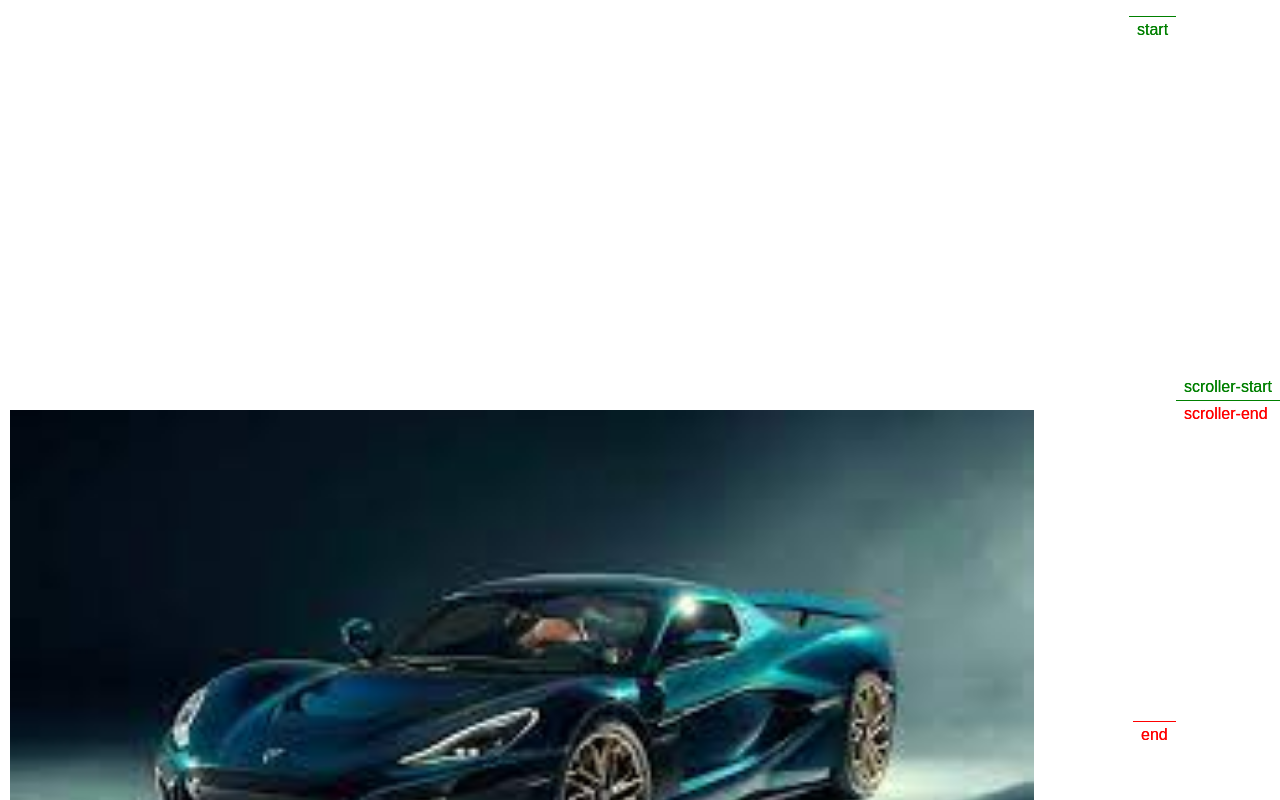
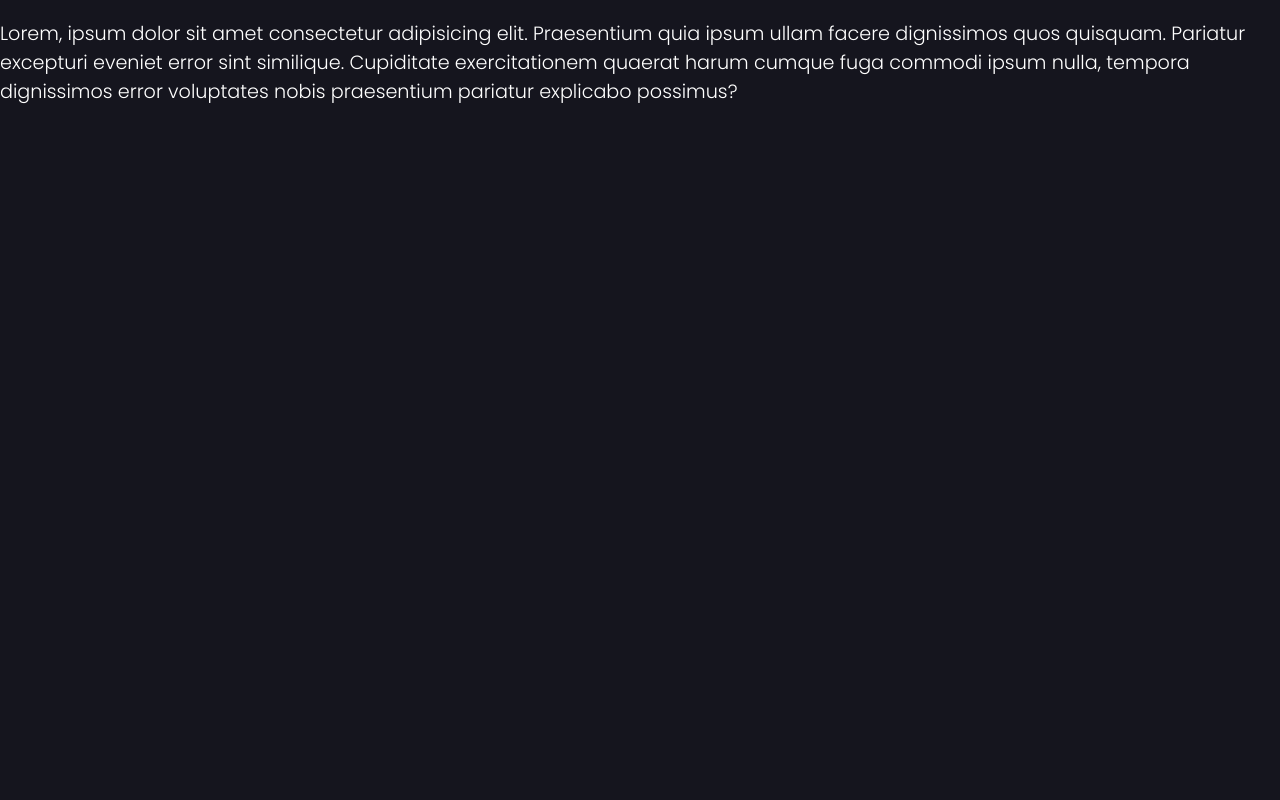
Before and after one commit to mofopeadegoke/scrollbar-gsap-animations, a React (Create React App) app in the folder react-app/: page / in a window 1280 px wide. Shown: the top 800 px of the page. Built offline with nearby package versions, Linux system fonts and the light colour scheme.

Commit message:
The image slider

```diff
--- a/react-app/src/App.css
+++ b/react-app/src/App.css
@@ -1,24 +1,52 @@
-.slider-container {
-  width: 100%;
-  overflow: hidden;
+@import url('https://fonts.googleapis.com/css2?family=Poppins:wght@300&display=swap');
+
+body {
+  margin: 0;
+  background: #15151e;
+  overflow-x: hidden;
+  font-family: 'Poppins', sans-serif;
 }
 
-.image-slider {
-  display: flex;
-  list-style: none;
-  padding: 0;
-  transition: transform 0.5s ease;
+p {
+  color: #fff;
+  font-size: 1.2rem;
 }
 
-.image-slider li {
-  flex: 0 0 100%;
-  /* Each image takes 100% of the container width */
-  padding: 10px;
-  transition: transform 0.5s ease;
+.races {
+  width: fit-content;
+  display: flex;
+  flex-wrap: nowrap;
 }
 
-.image-slider img {
-  width: 80%;
-  /* Initial size */
-  transition: transform 0.5s ease;
+.races img {
+  font-family: 'Staatliches', cursive;
+  width: 40rem;
+  flex-shrink: 0;
+  padding-right: 0.3em;
+  padding-left: 0.3em;
+  margin: 0;
 }
+
+.races h2:last-of-type {
+  background: #e1e1ff;
+}
+
+.lightBG {
+  background: #313143;
+}
+
+.space-20vh {
+  height: 20vh;
+}
+
+.space-30vh {
+  height: 30vh;
+}
+
+.space-50vh {
+  height: 50vh;
+}
+
+.space-100vh {
+  height: 100vh;
+}
--- a/react-app/src/App.js
+++ b/react-app/src/App.js
@@ -1,70 +1,74 @@
 import React, { useEffect, useRef } from "react";
 import { gsap } from "gsap";
-import { ScrollTrigger } from "gsap/ScrollTrigger";
-import carOne from "./assets/car 3.jpg";
-import carTwo from "./assets/car 4.jpg";
+import ScrollTrigger from "gsap/ScrollTrigger";
+import carThree from "./assets/car 3.jpg";
+import carFour from "./assets/car 4.jpg";
 import carFive from "./assets/car 5.jpg";
-import "./App.css"; // Import your CSS file
+import "./App.css";
 
 gsap.registerPlugin(ScrollTrigger);
 
-const App = () => {
-  const sliderRef = useRef(null);
+function App() {
+  const racesRef = useRef(null);
 
   useEffect(() => {
-    const slider = sliderRef.current;
-    const images = slider.querySelectorAll("li");
+    const races = racesRef.current;
 
-    gsap.to(images, {
-      scale: 0.8, // Initial scale for all images
-      scrollTrigger: {
-        trigger: slider,
-        start: "top center",
-        end: "bottom center",
-        scrub: 1,
-        markers: true, // Remove in production
-        toggleActions: "play none none none",
-        pin: slider,
+    function getScrollAmount() {
+      const racesWidth = races.scrollWidth;
+      const windowWidth = window.innerWidth;
+      return -(racesWidth - windowWidth);
+    }
+
+    const tween = gsap.to(races, {
+      x: getScrollAmount,
+      duration: () => {
+        return Math.abs(getScrollAmount()) / 100; // Adjust the divisor for desired scroll speed
       },
+      ease: "none",
     });
 
-    gsap.to(images, {
-      xPercent: -100,
-      scrollTrigger: {
-        trigger: slider,
-        start: "top top",
-        end: () => `+=${100 * (images.length - 1)}`,
-        scrub: 1,
-        pin: slider,
-      },
+    ScrollTrigger.create({
+      trigger: ".racesWrapper",
+      start: "top 20%",
+      end: () => `+=${getScrollAmount() * -1}`,
+      pin: true,
+      animation: tween,
+      scrub: 1,
+      invalidateOnRefresh: true,
     });
   }, []);
 
   return (
-    <div className="slider-container">
-      <ul ref={sliderRef} className="image-slider">
-        <li>
-          <img src={carOne} alt="Image 1" />
-        </li>
-        <li>
-          <img src={carOne} alt="Image 2" />
-        </li>
-        <li>
-          <img src={carOne} alt="Image 2" />
-        </li>
-        <li>
-          <img src={carOne} alt="Image 1" />
-        </li>
-        <li>
-          <img src={carOne} alt="Image 2" />
-        </li>
-        <li>
-          <img src={carOne} alt="Image 2" />
-        </li>
-        {/* Add more image slides as needed */}
-      </ul>
+    <div>
+      <p>
+        Lorem, ipsum dolor sit amet consectetur adipisicing elit. Praesentium
+        quia ipsum ullam facere dignissimos quos quisquam. Pariatur excepturi
+        eveniet error sint similique. Cupiditate exercitationem quaerat harum
+        cumque fuga commodi ipsum nulla, tempora dignissimos error voluptates
+        nobis praesentium pariatur explicabo possimus?
+      </p>
+      <div className="racesWrapper">
+        <div className="races" ref={racesRef}>
+          <img src={carThree} alt="A ferarri" />
+          <img src={carFour} alt="A fast car" />
+          <img src={carFour} alt="A fast car" />
+          <img src={carThree} alt="A ferarri" />
+          <img src={carFour} alt="A fast car" />
+          <img src={carFour} alt="A fast car" />
+        </div>
+      </div>
+      <div className="space-50vh lightBG">
+        <p>
+          Lorem, ipsum dolor sit amet consectetur adipisicing elit. Praesentium
+          quia ipsum ullam facere dignissimos quos quisquam. Pariatur excepturi
+          eveniet error sint similique. Cupiditate exercitationem quaerat harum
+          cumque fuga commodi ipsum nulla, tempora dignissimos error voluptates
+          nobis praesentium pariatur explicabo possimus?
+        </p>
+      </div>
     </div>
   );
-};
+}
 
 export default App;
```
